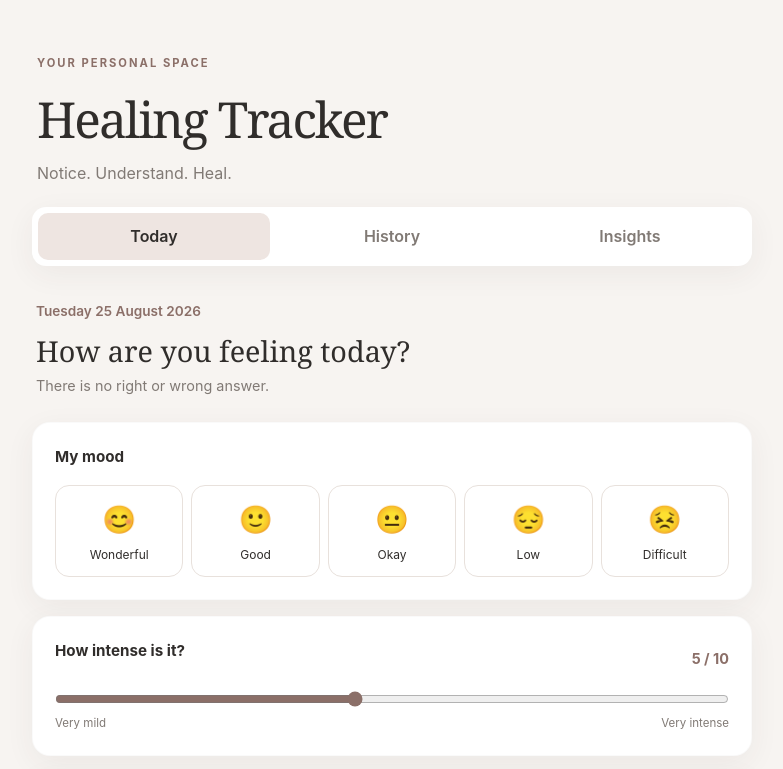
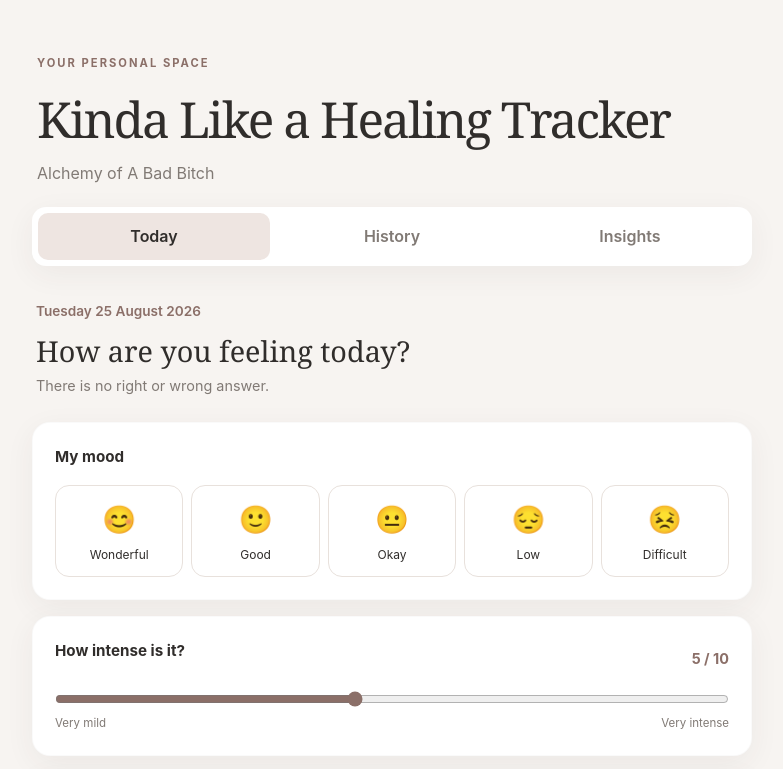
Before and after one commit to Precie-MLstar/healing-trackr, a plain HTML site: page index.html in a window 1280 px wide. Shown: the top 769 px of the page, without its empty margins (248-1031 px from the left). Drawn offline with Linux system fonts and the light colour scheme.

Commit message:
Update header title and subtitle in index.html

```diff
--- a/index.html
+++ b/index.html
@@ -13,8 +13,8 @@
     <header class="header">
       <div>
         <p class="eyebrow">YOUR PERSONAL SPACE</p>
-        <h1>Healing Tracker</h1>
-        <p class="subtitle">Notice. Understand. Heal.</p>
+        <h1>Kinda Like a Healing Tracker</h1>
+        <p class="subtitle">Alchemy of A Bad Bitch</p>
       </div>
     </header>
 
```
